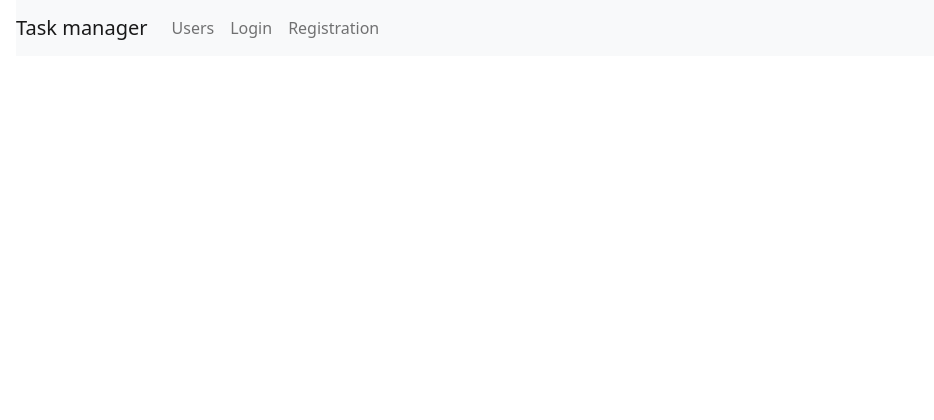
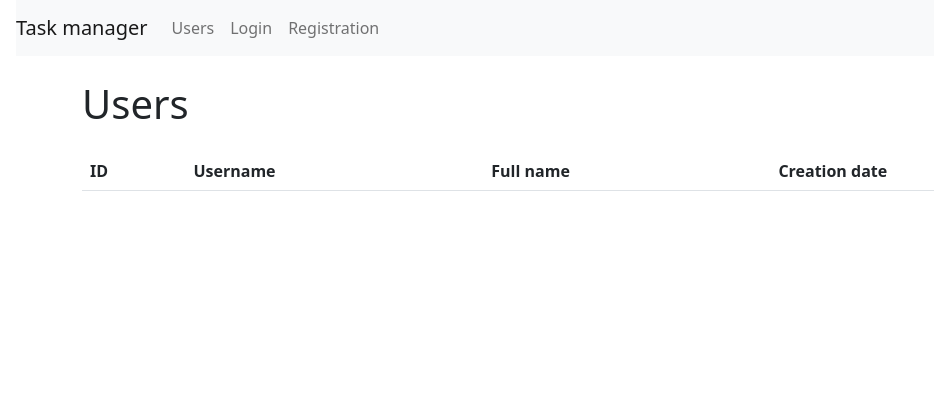
Before and after one commit to alenavino/python-project-52, a Django app: page /users/ in a window 1280 px wide. Shown: the top 420 px of the page, without its empty margins (0-934 px from the left). Run offline with Django 5.2, Linux system fonts and the light colour scheme; lists and menus that the app fills with data are empty; some libraries are stand-ins or nearby versions.

Commit message:
add login, makefile, fix user

```diff
--- a/task_manager/settings.py
+++ b/task_manager/settings.py
@@ -109,6 +109,10 @@ AUTH_PASSWORD_VALIDATORS = [
     },
 ]
 
+AUTH_USER_MODEL = 'users.User'
+
+LOGIN_REDIRECT_URL = 'index'
+LOGOUT_REDIRECT_URL = 'index'
 
 # Internationalization
 # https://docs.djangoproject.com/en/5.1/topics/i18n/
--- a/task_manager/templates/base.html
+++ b/task_manager/templates/base.html
@@ -20,22 +20,43 @@
         <span class="navbar-toggler-icon"></span>
       </button>
       <div class="collapse navbar-collapse" id="navbarToggleExternalContent">
+        {% if user.is_authenticated %}
         <ul class="navbar-nav mr-auto">
           <li class="nav-item">
             <a class="nav-link" href="/users/">{% trans "Users" %}</a>
           </li>
-
+          <li class="nav-item">
+            <a class="nav-link" href="/statuses/">{% trans 'Statuses' %}</a>
+          </li>
+          <li class="nav-item">
+            <a class="nav-link" href="/labels/">{% trans 'Tags' %}</a>
+          </li>
+          <li class="nav-item">
+            <a class="nav-link" href="/tasks/">{% trans 'Tasks' %}</a>
+          </li>
         </ul>
         <ul class="navbar-nav">
-
+          <form action="/logout/" method="post">
+            <input type="hidden" name="csrfmiddlewaretoken" value="oKbDPfrD2vGqTVtNvHOco8RTeQ1uyh5dLR6BObGUEfZGwZkMEN9oY1w8aDfsnxxf">
+            {% csrf_token %}
+            <input class="btn nav-link" type="submit" value="Выход">
+          </form>
+        </ul>
+        {% else %}
+        <ul class="navbar-nav mr-auto">
+          <li class="nav-item">
+            <a class="nav-link" href="/users/">{% trans "Users" %}</a>
+          </li>
+        </ul>
+        <ul class="navbar-nav">
           <li class="nav-item">
             <a class="nav-link" href="/login/">{% trans "Login" %}</a>
           </li>
           <li class="nav-item">
             <a class="nav-link" href="/users/create/">{% trans "Registration" %}</a>
           </li>
-
         </ul>
+        {% endif %}
       </div>
     </nav>
     <div class="container wrapper flex-grow-1">
--- a/task_manager/templates/users/index.html
+++ b/task_manager/templates/users/index.html
@@ -1,9 +1,35 @@
 {% extends 'base.html' %}
 
+{% load django_bootstrap5 %}
+{% load i18n %}
+
 {% block container %}
-{% if users %}
-  {% for user in users %}
-    <div>{{ user.username }}</div>
-  {% endfor %}
-{% endif %}
+<h1 class="my-4">
+{% trans 'Users' %}
+</h1>
+
+<table class="table table-striped">
+  <thead>
+    <tr>
+      <th>ID</th>
+      <th>{% trans 'Username' %}</th>
+      <th>{% trans 'Full name' %}</th>
+      <th>{% trans 'Creation date' %}</th>
+      <th></th>
+    </tr>
+  </thead>
+  <tbody>
+    {% if user %}
+      {% for user in users %}
+        <tr>
+          <th>{{ user.id }}</th>
+          <th>{{ user.username }}</th>
+          <th>{{ user.first_name }} {{ user.last_name }}</th>
+          <th>{{ user.created_at }}</th>
+          <th></th>
+        </tr>
+      {% endfor %}
+    {% endif %}
+  </tbody>
+</table>
 {% endblock %}
--- a/task_manager/urls.py
+++ b/task_manager/urls.py
@@ -20,7 +20,9 @@ from task_manager import views
 
 
 urlpatterns = [
-    path('', views.index),
+    path('', views.index, name='index'),
     path('admin/', admin.site.urls),
     path('users/', include('task_manager.users.urls')),
+    path('login/', views.UserLoginView.as_view(), name='login'),
+    path('logout/', views.LogoutView.as_view(), name='logout'),
 ]
```
Also changed, not shown: task_manager/templates/index.html (+4 -51 lines), task_manager/templates/login.html (added, +25 -0 lines), task_manager/users/models.py (+3 -9 lines), task_manager/views.py (+10 -0 lines), locale/ru/LC_MESSAGES/django.po, task_manager/users/migrations/0001_initial.py, 2 other files. Lines whose indentation alone changed are shown as unchanged.
